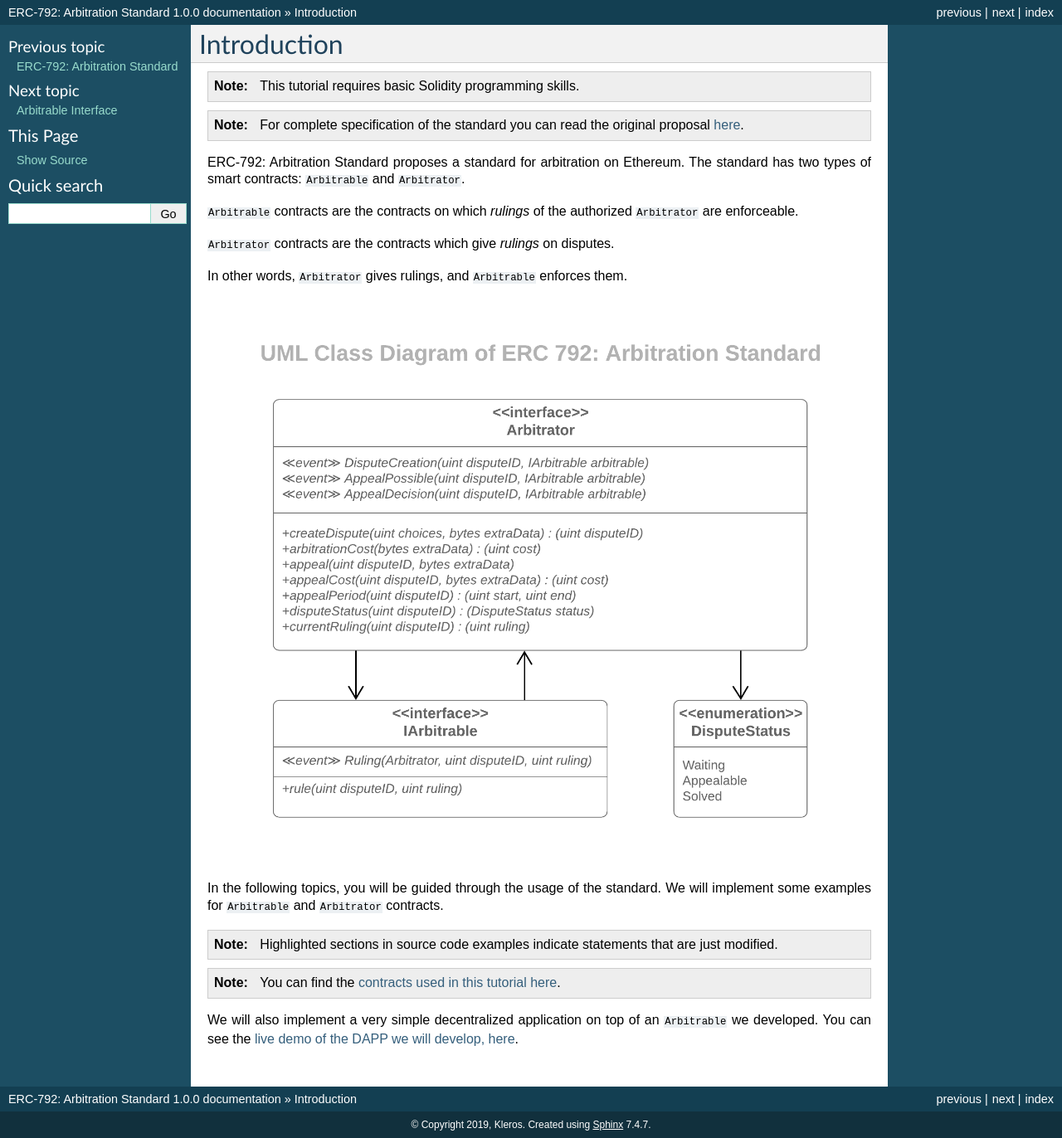
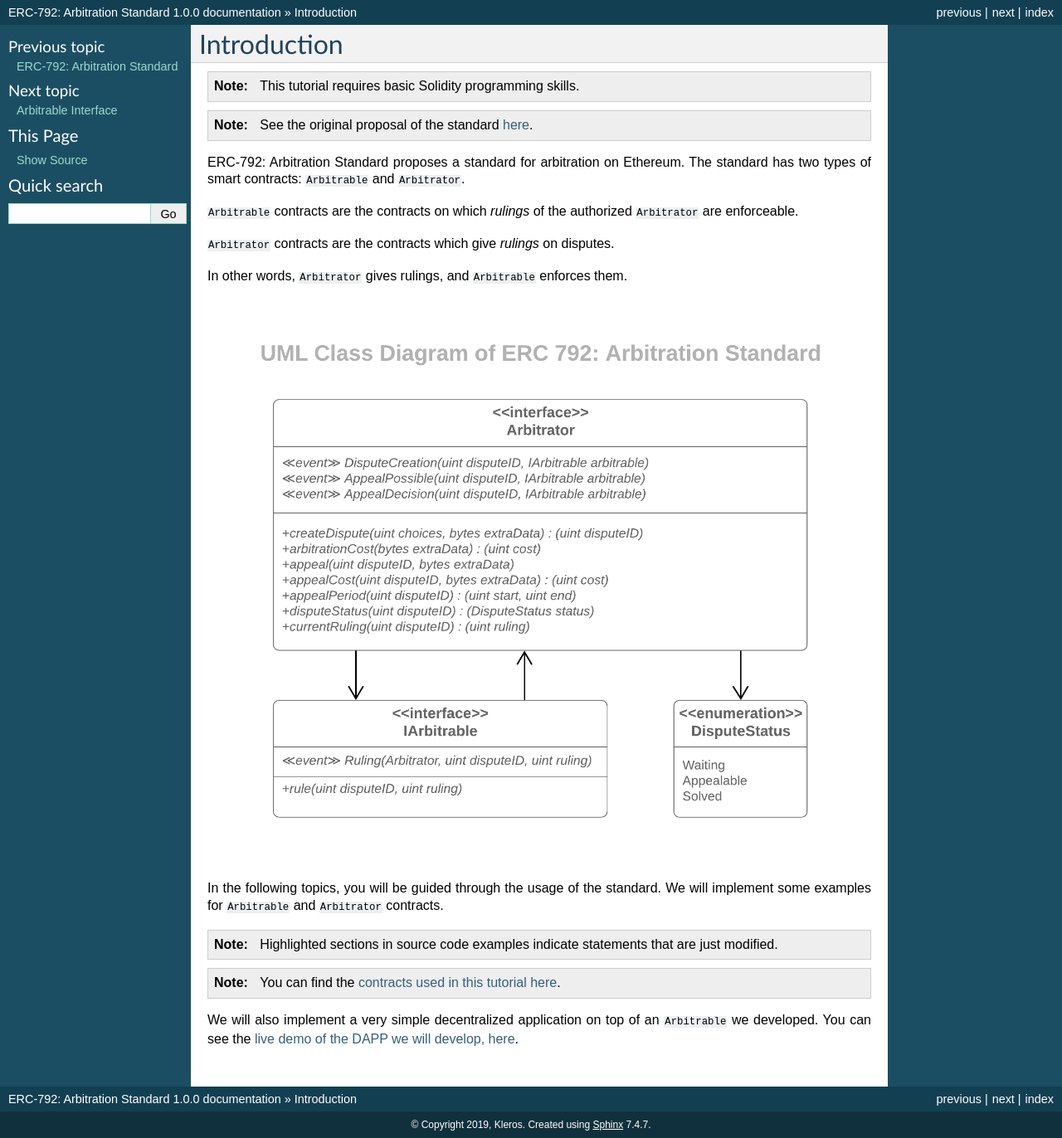
Before and after one commit to kleros/erc-792, a Sphinx documentation site: the page built from docs/introduction.rst, in a window 1280 px wide. Shown: the whole page at 83% size. Built offline with Sphinx 7.4.7, drawn with Linux system fonts in a browser that asks for light colours.

Commit message:
refactor(introduction): rephrase note section

```diff
--- a/docs/introduction.rst
+++ b/docs/introduction.rst
@@ -5,7 +5,7 @@ Introduction
 .. note::
   This tutorial requires basic Solidity programming skills.
 
-.. note:: For complete specification of the standard you can read the original proposal `here <https://github.com/ethereum/EIPs/issues/792>`_.
+.. note:: See the original proposal of the standard `here <https://github.com/ethereum/EIPs/issues/792>`_.
 
 ERC-792: Arbitration Standard proposes a standard for arbitration on Ethereum. The standard has two types of smart contracts: ``Arbitrable`` and ``Arbitrator``.
 
```
